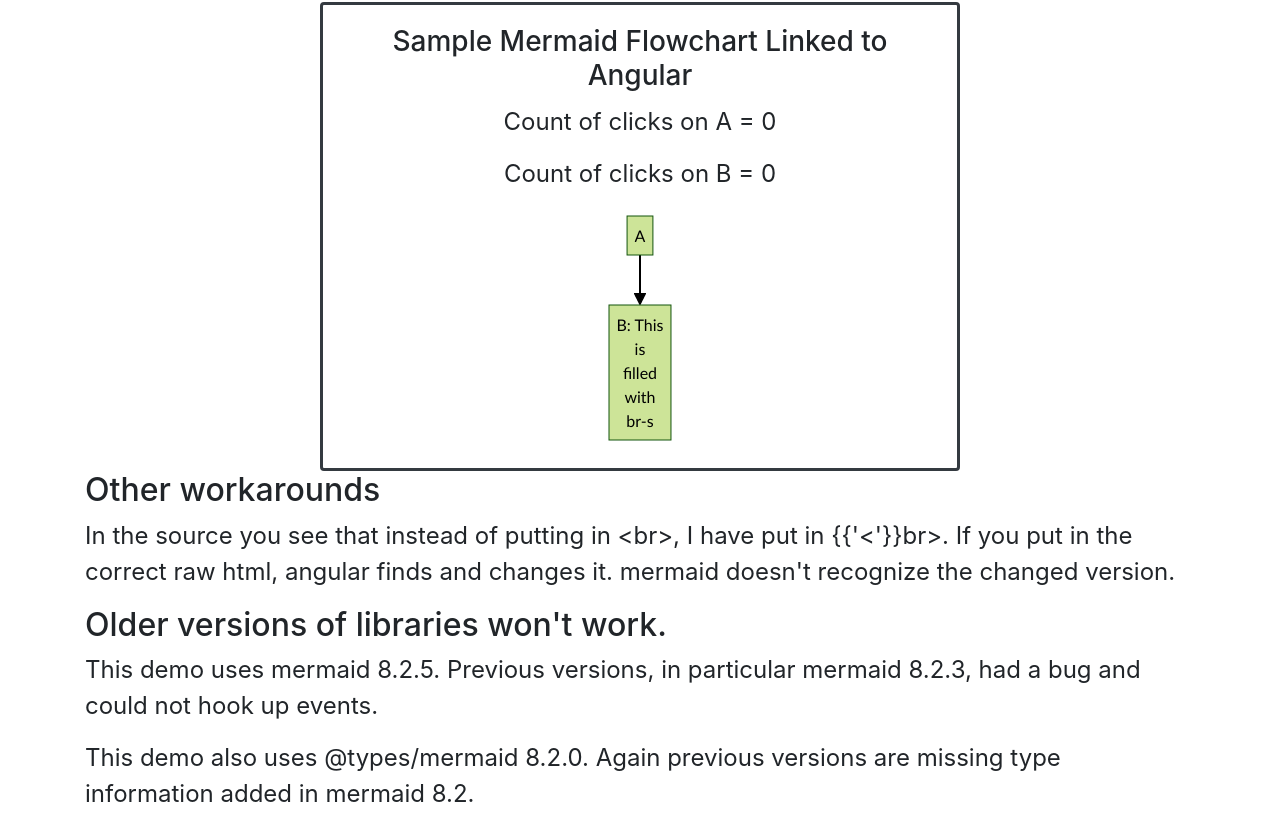
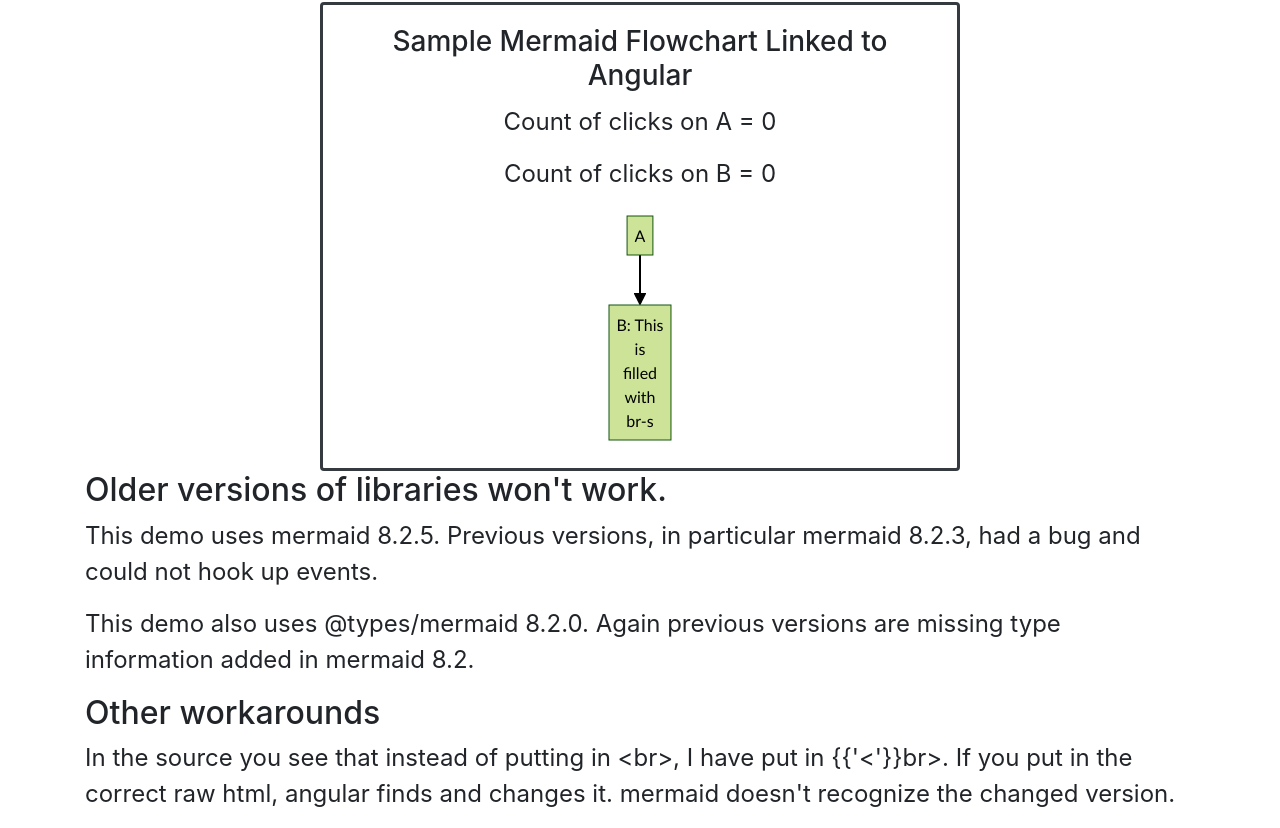
Before and after one commit to jrvjrv/mac, an Angular app: page / in a window 1280 px wide. Shown: the part 879-1707 px from the top of the page. Built offline with nearby package versions, Linux system fonts and the light colour scheme.

Commit message:
documentation for the <br> workaround

```diff
--- a/src/app/app.component.html
+++ b/src/app/app.component.html
@@ -50,12 +50,15 @@
       </div>
     </div>
   </div>
-  <h2>Other workarounds</h2>
-  <p>In the source you see that instead of putting in &lt;br&gt;, I have put in <span ngNonBindable>&#123;&#123;&apos;&lt;&apos;&#125;&#125;br</span>&gt;.
-    If you put in the correct raw html, angular finds and changes it. mermaid doesn&apos;t recognize the changed version.</p>
   <h2>Older versions of libraries won't work.</h2>
   <p>This demo uses mermaid 8.2.5. Previous versions, in particular mermaid 8.2.3, had a bug and could not hook
     up events.
   </p>
-  <p>This demo also uses @types/mermaid 8.2.0. Again previous versions are missing type information added in mermaid 8.2.</p>
+  <p>This demo also uses @types/mermaid 8.2.0. Again previous versions are missing type information added in mermaid
+    8.2.</p>
+  <h2>Other workarounds</h2>
+  <p>In the source you see that instead of putting in &lt;br&gt;, I have put in <span
+      ngNonBindable>&#123;&#123;&apos;&lt;&apos;&#125;&#125;br</span>&gt;.
+    If you put in the correct raw html, angular finds and changes it. mermaid doesn&apos;t recognize the changed
+    version.</p>
 </div>
```
